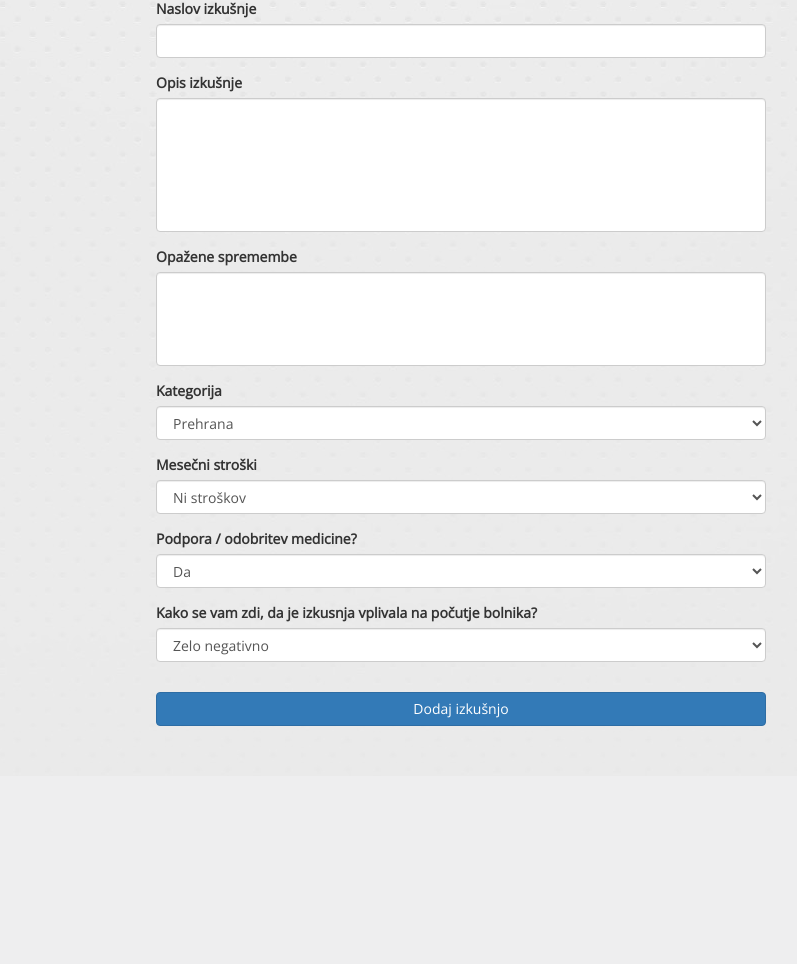
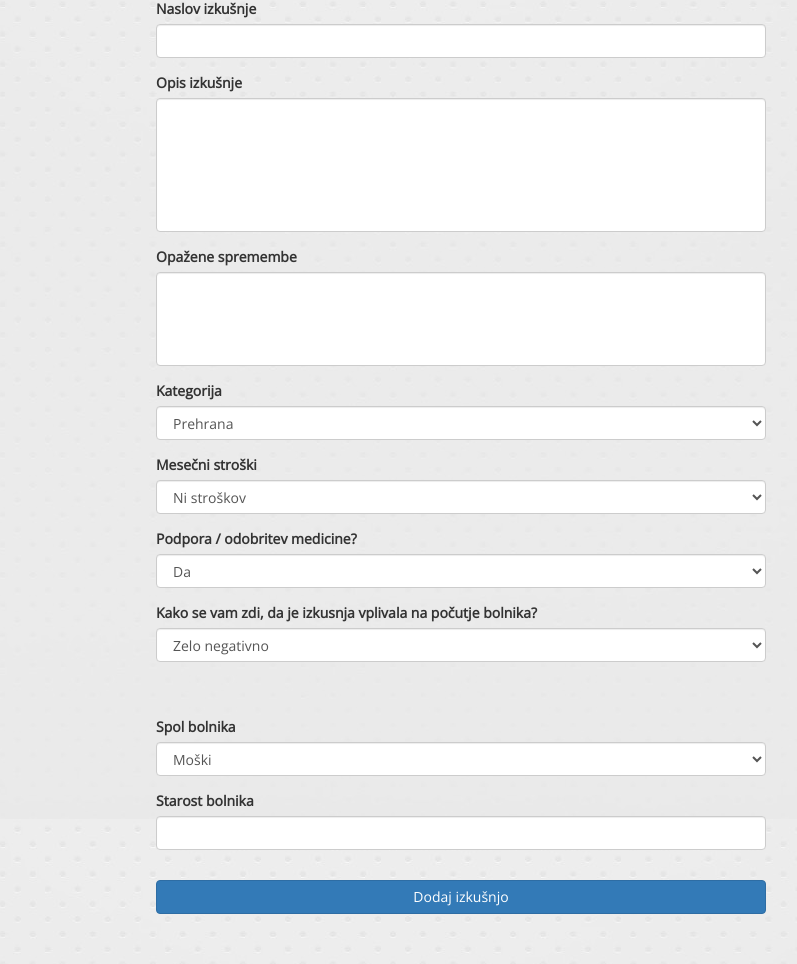
Before and after one commit to frasza/diploma, a Flask app: page /vpis_izkusnje/ in a window 1280 px wide. Shown: the part 141-1105 px from the top of the page, without its empty margins (179-976 px from the left). Before the commit the page ends 867 px from the top, so only its background shows below. Run offline with Flask 2, Linux system fonts and the light colour scheme; the visitor is signed in with stand-in values (Sample User, id 1); some libraries are stand-ins or nearby versions.

Commit message:
Spol i npovprecna starost

```diff
--- a/db_create.py
+++ b/db_create.py
@@ -11,4 +11,4 @@ with sqlite3.connect(DATABASE_PATH) as connection:
 
     c.execute("""CREATE TABLE vnosi(vnos_id INTEGER PRIMARY KEY AUTOINCREMENT,
         naslov TEXT NOT NULL, opis TEXT NOT NULL, spremembe TEXT NOT NULL, kategorija TEXT NOT NULL,
-        stroski TEXT NOT NULL, odobritev TEXT NOT NULL, vpliv TEXT NOT NULL, uporabnik_id INTEGER NOT NULL REFERENCES uporabniki(id))""")
+        stroski TEXT NOT NULL, odobritev TEXT NOT NULL, vpliv TEXT NOT NULL, spol TEXT NOL NULL, starost INTEGER NOT NULL, uporabnik_id INTEGER NOT NULL REFERENCES uporabniki(id))""")
--- a/forms.py
+++ b/forms.py
@@ -31,6 +31,11 @@ class NewEntry(Form):
                            ("Niti negativno niti pozitivno", "Niti negativno niti pozitivno"), ("Pozitivno", "Pozitivno"),
                            ("Zelo pozitivno", "Zelo pozitivno"),
                        ])
+    spol = SelectField("Spol", [validators.Required("Spol bolnika")],
+                           choices=[
+                               ("Moški", "Moški"), ("Ženski", "Ženski"),
+                           ])
+    starost = IntegerField()
     uporabnik_id = IntegerField()
 
 
--- a/static/css/style.css
+++ b/static/css/style.css
@@ -214,14 +214,14 @@ tr.hover {
 }
 
 
-#chart, #achart {
-    max-width: 600px;
+#chart, #avgchart {
+    max-width: 650px;
     height: auto !important;
     margin: 0 auto;
 }
 
 #pie, #costsPie {
-    max-width: 340px;
+    max-width: 350px;
     height: auto !important;
     margin: 0 auto;
 }
@@ -250,7 +250,7 @@ tr.hover {
 	display: inline-block;
 	width: 98%;
 	}
-	#chart, #achart {
+	#chart, #avgchart {
 	    max-width: 700px;
 	    margin: 0 auto;
 	}
--- a/templates/vpis_izkusnje.html
+++ b/templates/vpis_izkusnje.html
@@ -74,6 +74,18 @@
                             <option value="Zelo pozitivno">Zelo pozitivno</option>
                         </select>
                     </div>
+                    <br><br>
+                    <div class="form-group">
+                        <label>Spol bolnika</label>
+                        <select name="spol" class="form-control" width="100px">
+                            <option value="Moški">Moški</option>
+                            <option value="Ženski">Ženski</option>
+                        </select>
+                    </div>
+                    <div class="form-group">
+                        <label>Starost bolnika</label>
+                        <input name="starost" class="form-control" type="number" min="1" max="120">
+                    </div>
 
                     <input class="btn btn-primary btn-block" type="submit" value="Dodaj izkušnjo" style="margin: 30px 0 50px 0;">
                 </form>
--- a/views.py
+++ b/views.py
@@ -93,9 +93,9 @@ def index():
     db = connect_db()
 
     c = db.execute(
-        "SELECT vnosi.naslov, vnosi.opis, vnosi.spremembe, vnosi.kategorija, vnosi.stroski, vnosi.odobritev, vnosi.vpliv, vnosi.vnos_id, uporabniki.uporabniskoime FROM vnosi JOIN uporabniki ON vnosi.uporabnik_id = uporabniki.id")
+        "SELECT vnosi.naslov, vnosi.opis, vnosi.spremembe, vnosi.kategorija, vnosi.stroski, vnosi.odobritev, vnosi.vpliv, vnosi.spol, vnosi.starost, vnosi.vnos_id, uporabniki.uporabniskoime FROM vnosi JOIN uporabniki ON vnosi.uporabnik_id = uporabniki.id")
     vnosi = [dict(naslov=row[0], opis=row[1], spremembe=row[2], kategorija=row[3], stroski=row[4], odobritev=row[5],
-                    vpliv=row[6], vnos_id=row[7], uporabnik_id=row[8]) for row in c.fetchall()]
+                    vpliv=row[6], spol=row[7], starost=row[8], vnos_id=row[9], uporabnik_id=row[10]) for row in c.fetchall()]
     db.close()
 
     return render_template(
@@ -123,13 +123,15 @@ def new_entry():
     stroski = request.form["stroski"]
     odobritev = request.form["odobritev"]
     vpliv = request.form["vpliv"]
+    spol = request.form["spol"]
+    starost = request.form["starost"]
     uporabnik_id = session["user_id"]
-    if not naslov or not opis or not spremembe or not kategorija or not stroski or not odobritev or not vpliv:
+    if not naslov or not opis or not spremembe or not kategorija or not stroski or not odobritev or not vpliv or not spol or not starost:
         flash("Vsa polja so obvezna.")
         return redirect(url_for("entry"))
     else:
         db.execute(
-            "INSERT INTO vnosi (naslov, opis, spremembe, kategorija, stroski, odobritev, vpliv, uporabnik_id) VALUES (?, ?, ?, ?, ?, ?, ?, ?)",
+            "INSERT INTO vnosi (naslov, opis, spremembe, kategorija, stroski, odobritev, vpliv, spol, starost, uporabnik_id) VALUES (?, ?, ?, ?, ?, ?, ?, ?, ?, ?)",
             [
                 naslov,
                 opis,
@@ -138,6 +140,8 @@ def new_entry():
                 stroski,
                 odobritev,
                 vpliv,
+                spol,
+                starost,
                 uporabnik_id
             ]
         )
@@ -153,11 +157,11 @@ def izkusnja(vnos_id):
     db = connect_db()
 
     c = db.execute(
-        "SELECT vnosi.naslov, vnosi.opis, vnosi.spremembe, vnosi.kategorija, vnosi.stroski, vnosi.odobritev, vnosi.vpliv, vnosi.vnos_id, uporabniki.uporabniskoime FROM vnosi JOIN uporabniki ON vnosi.uporabnik_id = uporabniki.id WHERE vnos_id=?",
+        "SELECT vnosi.naslov, vnosi.opis, vnosi.spremembe, vnosi.kategorija, vnosi.stroski, vnosi.odobritev, vnosi.vpliv, vnosi.spol, vnosi.starost, vnosi.vnos_id, uporabniki.uporabniskoime FROM vnosi JOIN uporabniki ON vnosi.uporabnik_id = uporabniki.id WHERE vnos_id=?",
         [vnos_id])
 
     vnosi = [dict(naslov=row[0], opis=row[1], spremembe=row[2], kategorija=row[3], stroski=row[4], odobritev=row[5],
-                    vpliv=row[6], vnos_id=row[7], uporabnik_id=row[8]) for row in c.fetchall()]
+                    vpliv=row[6], spol=row[7], starost=row[8], vnos_id=row[9], uporabnik_id=row[10]) for row in c.fetchall()]
 
     return render_template("izkusnja.html", vnosi=vnosi)
 
@@ -174,11 +178,11 @@ def category_success(kategorija):
     db = connect_db()
 
     c = db.execute(
-        "SELECT vnosi.naslov, vnosi.opis, vnosi.spremembe, vnosi.kategorija, vnosi.stroski, vnosi.odobritev, vnosi.vpliv, vnosi.vnos_id, uporabniki.uporabniskoime FROM vnosi JOIN uporabniki ON vnosi.uporabnik_id = uporabniki.id WHERE kategorija=?",
+        "SELECT vnosi.naslov, vnosi.opis, vnosi.spremembe, vnosi.kategorija, vnosi.stroski, vnosi.odobritev, vnosi.vpliv, vnosi.spol, vnosi.starost, vnosi.vnos_id, uporabniki.uporabniskoime FROM vnosi JOIN uporabniki ON vnosi.uporabnik_id = uporabniki.id WHERE kategorija=?",
         [kategorija])
 
     vnosi = [dict(naslov=row[0], opis=row[1], spremembe=row[2], kategorija=row[3], stroski=row[4], odobritev=row[5],
-                    vpliv=row[6], vnos_id=row[7], uporabnik_id=row[8]) for row in c.fetchall()]
+                    vpliv=row[6], spol=row[7], starost=row[8], vnos_id=row[9], uporabnik_id=row[10]) for row in c.fetchall()]
 
     c = db.execute("SELECT COUNT(vpliv) FROM vnosi WHERE kategorija = ? GROUP BY vpliv", [kategorija])
     priorityLabels = c.fetchall()
@@ -202,6 +206,18 @@ def category_success(kategorija):
         [kategorija, kategorija])
     costsValues = c.fetchall()
 
+    c = db.execute("SELECT ROUND(AVG(starost)) FROM vnosi WHERE kategorija = ? GROUP BY spol", [kategorija])
+    avgAge = c.fetchall()
+
+    c = db.execute("SELECT starost FROM vnosi WHERE kategorija = ? GROUP BY starost", [kategorija])
+    ageLabels = c.fetchall()
+
+    c = db.execute("SELECT count(spol) from vnosi WHERE kategorija = ? group by spol", [kategorija])
+    countSex = c.fetchall()
+
+    c = db.execute("SELECT spol FROM vnosi WHERE kategorija = ? GROUP BY spol", [kategorija])
+    sexLabels = c.fetchall()
+
     db.close()
 
     priorityLabels = [x[0] for x in priorityLabels]
@@ -210,13 +226,19 @@ def category_success(kategorija):
     labels = [x[0] for x in stevilke]
     approvalValues = [x[0] for x in approvalValues]
     costsValues = [x[0] for x in costsValues]
+    avgAge = [x[0] for x in avgAge]
+    ageLabels = [x[0] for x in ageLabels]
+    countSex = [x[0] for x in countSex]
+    sexLabels = [x[0] for x in sexLabels]
 
     legend = "Frekvenca"
+    avg = "Povprečje"
     legend_pie = "Priority %"
 
     return render_template("uspesnost_kategorije.html", approvalLabels=approvalLabels, costsLabels=costsLabels, vnosi=vnosi,
                            priorityLabels=priorityLabels, labels=labels, legend=legend, legend_pie=legend_pie,
-                           approvalValues=approvalValues, costsValues=costsValues)
+                           approvalValues=approvalValues, costsValues=costsValues, avgAge=avgAge, countSex=countSex,
+                           ageLabels=ageLabels, sexLabels=sexLabels, avg=avg)
 
 
 @app.route("/o_als/")
```
Also changed, not shown: templates/izkusnja.html (+16 -0 lines), templates/uspesnost_kategorije.html (+47 -14 lines).
